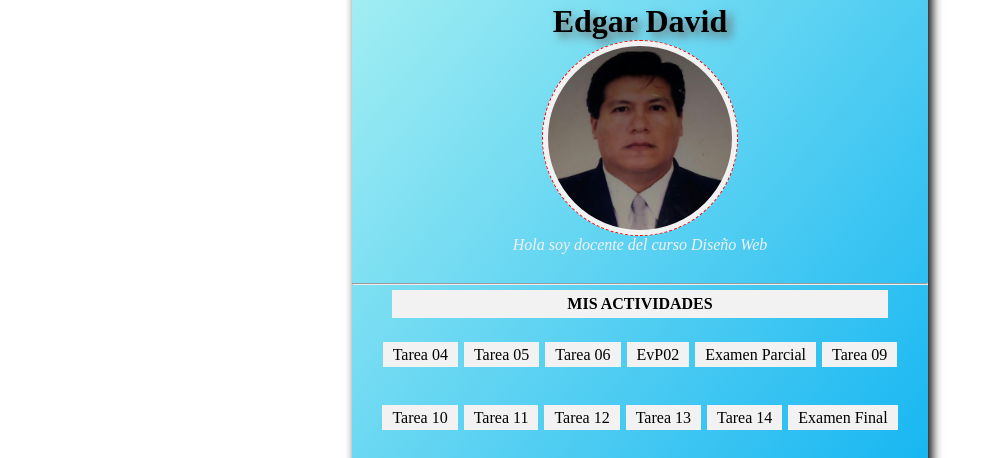
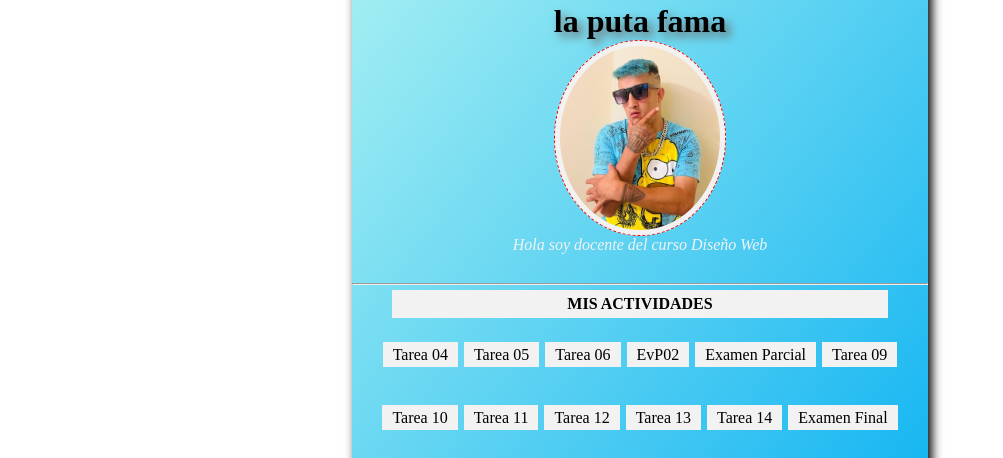
Before and after one commit to elqes/la-puta-fama, a plain HTML site: page index.html in a window 1280 px wide. Shown: the part 140-598 px from the top of the page, without its empty margins (0-1003 px from the left). Drawn offline with Linux system fonts and the light colour scheme.

Commit message:
Add files via upload
makanaky en la isil

```diff
--- a/index.html
+++ b/index.html
@@ -14,8 +14,8 @@ v<!DOCTYPE html>
 
         </div>
         <div id="personal">
-            <h1>Edgar David</h1>
-            <img src="img/foto edr.jpg" alt="EDR">
+            <h1>la puta fama</h1>
+            <img src="img/hermoso.jpg" alt="EDR">
             <p>Hola soy docente del curso Diseño Web</p>
         </div>
         <hr>
```
Also changed, not shown: 404.html (+3 -3 lines), img/hermoso.jpg (added).
